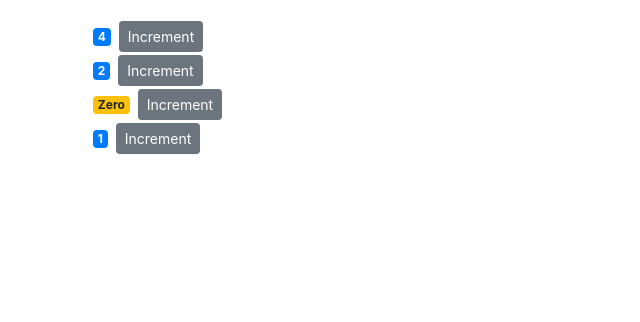
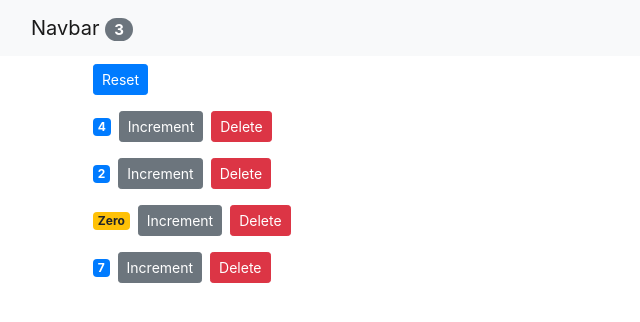
Before and after one commit to sagarkhadkaa/moviebay, a React (Create React App) app: page / in a window 1280 px wide. Shown: the top 322 px of the page, without its empty margins (0-640 px from the left). Built offline with nearby package versions, Linux system fonts and the light colour scheme.

Commit message:
Navbar and counters components sync

```diff
--- a/src/App.js
+++ b/src/App.js
@@ -2,14 +2,56 @@
 import Movies from "./components/movies";
 import "./App.css";
 import Counters from "./components/counters";
+import Navbar from "./components/navbar";
 
 class App extends React.Component {
+    state = {
+        counters: [
+            { id: 1, value: 4 },
+            { id: 2, value: 2 },
+            { id: 3, value: 0 },
+            { id: 4, value: 7 },
+        ],
+    };
+    handleIncrement = (counter) => {
+        const counters = [...this.state.counters];
+        const index = counters.indexOf(counter);
+        counters[index] = { ...counter };
+        counters[index].value++;
+        this.setState({ counters });
+        console.log(this.state.counters[index]);
+    };
+    handleReset = () => {
+        // console.log(this.state.counters);
+        const counters = this.state.counters.map((c) => {
+            c.value = 0;
+            return c;
+        });
+        this.setState({ counters });
+        console.log({ counters });
+    };
+    handleDelete = (counterId) => {
+        const counters = this.state.counters.filter((c) => c.id !== counterId);
+        this.setState({ counters });
+    };
     render() {
         return (
-            <main className="container">
-                {/* <Movies /> */}
-                <Counters />
-            </main>
+            <React.Fragment>
+                <Navbar
+                    totalCounters={
+                        this.state.counters.filter((c) => c.value > 0).length
+                    }
+                />
+                <main className="container">
+                    {/* <Movies /> */}
+                    <Counters
+                        onIncrement={this.handleIncrement}
+                        onReset={this.handleReset}
+                        onDelete={this.handleDelete}
+                        counters={this.state.counters}
+                    />
+                </main>
+            </React.Fragment>
         );
     }
 }
--- a/src/components/counter.jsx
+++ b/src/components/counter.jsx
@@ -1,13 +1,13 @@
 import React from "react";
 class Counter extends React.Component {
-    state = {
-        value: this.props.value,
-    };
+    // state = {
+    //     value: this.props.counter.value,
+    // };
 
-    handleIncrement = (product) => {
-        console.log(product);
-        this.setState({ value: this.state.value + 1 });
-    };
+    // handleIncrement = (product) => {
+    //     console.log(product);
+    //     this.setState({ value: this.state.value + 1 });
+    // };
     render() {
         return (
             <div>
@@ -18,22 +18,28 @@
                     {this.formatCount()}
                 </span>
                 <button
-                    onClick={() => this.handleIncrement({ id: 1 })} //use arrow function when you need to pass an argument
+                    onClick={() => this.props.onIncrement(this.props.counter)} //use arrow function when you need to pass an argument
                     className="btn btn-secondary btn-sm"
                 >
                     Increment
+                </button>
+                <button
+                    onClick={() => this.props.onDelete(this.props.counter.id)}
+                    className="btn btn-danger btn-sm m-2"
+                >
+                    Delete
                 </button>
             </div>
         );
     }
     getBadgeClasses() {
         let classes = "badge m-2 badge-";
-        classes += this.state.value === 0 ? "warning" : "primary";
+        classes += this.props.counter.value === 0 ? "warning" : "primary";
         return classes;
     }
 
     formatCount() {
-        const { value: count } = this.state;
+        const { value: count } = this.props.counter;
         return count === 0 ? "Zero" : count;
     }
 }
--- a/src/components/counters.jsx
+++ b/src/components/counters.jsx
@@ -1,19 +1,22 @@
-import React, { Component } from "react";
+import React from "react";
 import Counter from "./counter";
 class Counters extends React.Component {
-    state = {
-        counter: [
-            { id: 1, value: 4 },
-            { id: 2, value: 2 },
-            { id: 3, value: 0 },
-            { id: 4, value: 1 },
-        ],
-    };
     render() {
         return (
             <div>
-                {this.state.counter.map((counter) => (
-                    <Counter key={counter.id} value={counter.value} />
+                <button
+                    onClick={this.props.onReset}
+                    className="btn btn-primary btn-sm m-2"
+                >
+                    Reset
+                </button>
+                {this.props.counters.map((counter) => (
+                    <Counter
+                        key={counter.id}
+                        onDelete={this.props.onDelete}
+                        onIncrement={this.props.onIncrement}
+                        counter={counter}
+                    />
                 ))}
             </div>
         );
--- /dev/null
+++ b/src/components/navbar.jsx
@@ -0,0 +1,21 @@
+import React, { Component } from "react";
+class Navbar extends React.Component {
+    render() {
+        return (
+            <div>
+                <nav className="navbar navbar-light bg-light">
+                    <div className="container-fluid">
+                        <a className="navbar-brand" href="#a">
+                            Navbar{" "}
+                            <span className="badge badge-pill badge-secondary">
+                                {this.props.totalCounters}
+                            </span>
+                        </a>
+                    </div>
+                </nav>
+            </div>
+        );
+    }
+}
+
+export default Navbar;
--- a/src/index.css
+++ b/src/index.css
@@ -5,7 +5,6 @@
         "Helvetica Neue", sans-serif;
     -webkit-font-smoothing: antialiased;
     -moz-osx-font-smoothing: grayscale;
-    padding: 20px 0 0 0;
 }
 
 code {
```
